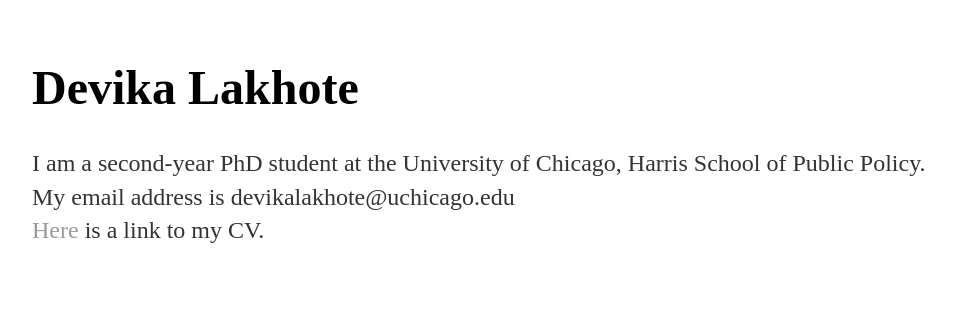
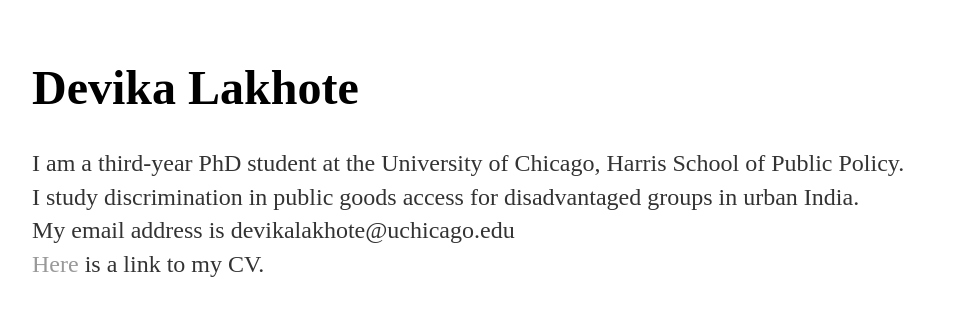
Before and after one commit to devikalakhote/devikalakhote.github.io, a Jekyll site: the page built from index.html, in a window 1280 px wide. Shown: the top 316 px of the page, without its empty margins (160-1115 px from the left). Built offline with Jekyll 4.4.1, drawn with Linux system fonts in a browser that asks for light colours.

Commit message:
Update index.html

```diff
--- a/index.html
+++ b/index.html
@@ -4,7 +4,8 @@
 ---
 <div class="blurb">
 	<h1> Devika Lakhote </h1>
-	<p> I am a second-year PhD student at the University of Chicago, Harris School of Public Policy. <br/>
+	<p> I am a third-year PhD student at the University of Chicago, Harris School of Public Policy. <br/>
+	I study discrimination in public goods access for disadvantaged groups in urban India. <br/>
 	My email address is devikalakhote@uchicago.edu <br/>
 	<a href="/cv/devika_cv.pdf" target="blank"> Here </a> is a link to my CV. </p>
 </div><!-- /.blurb -->
```
